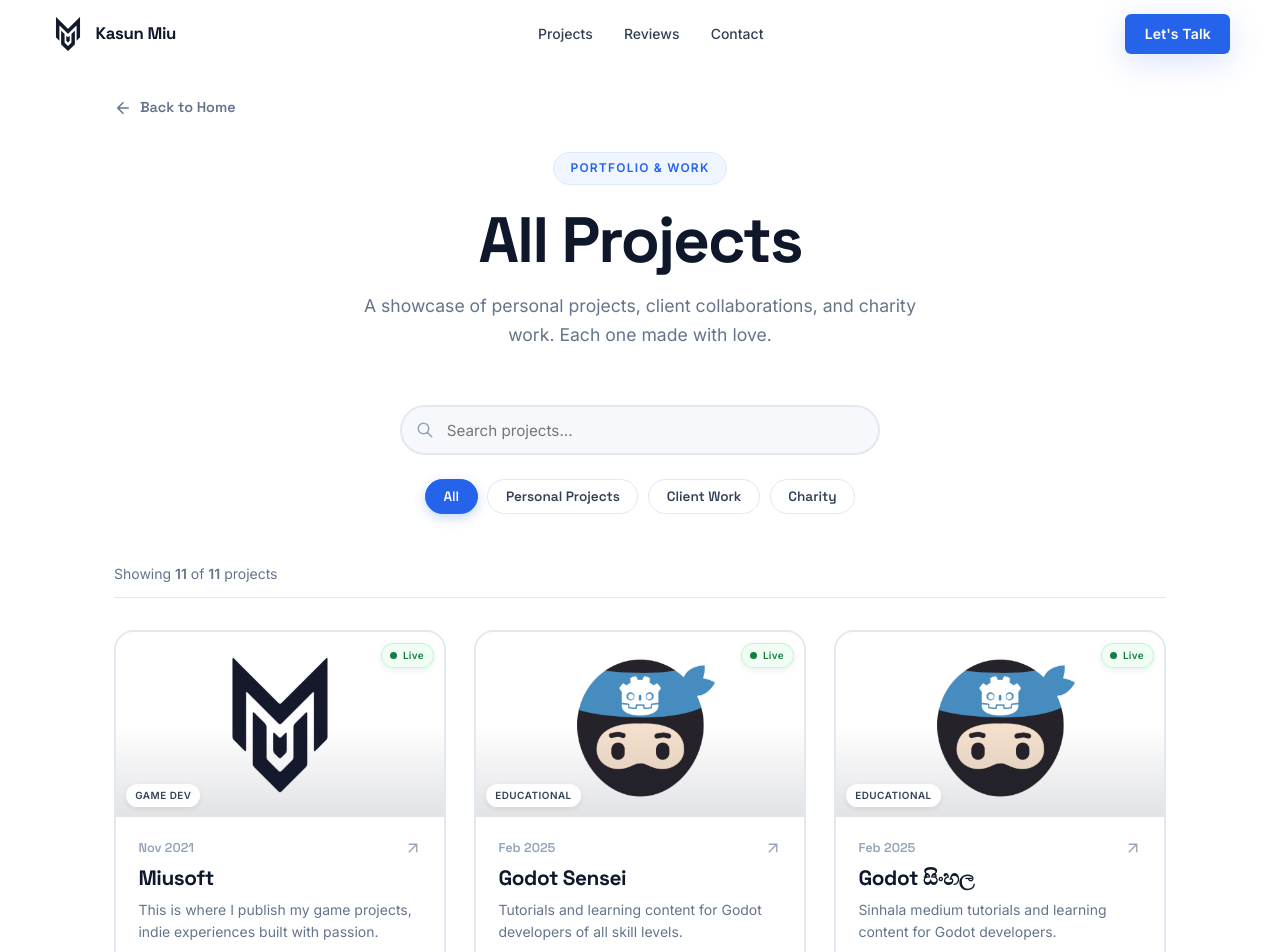
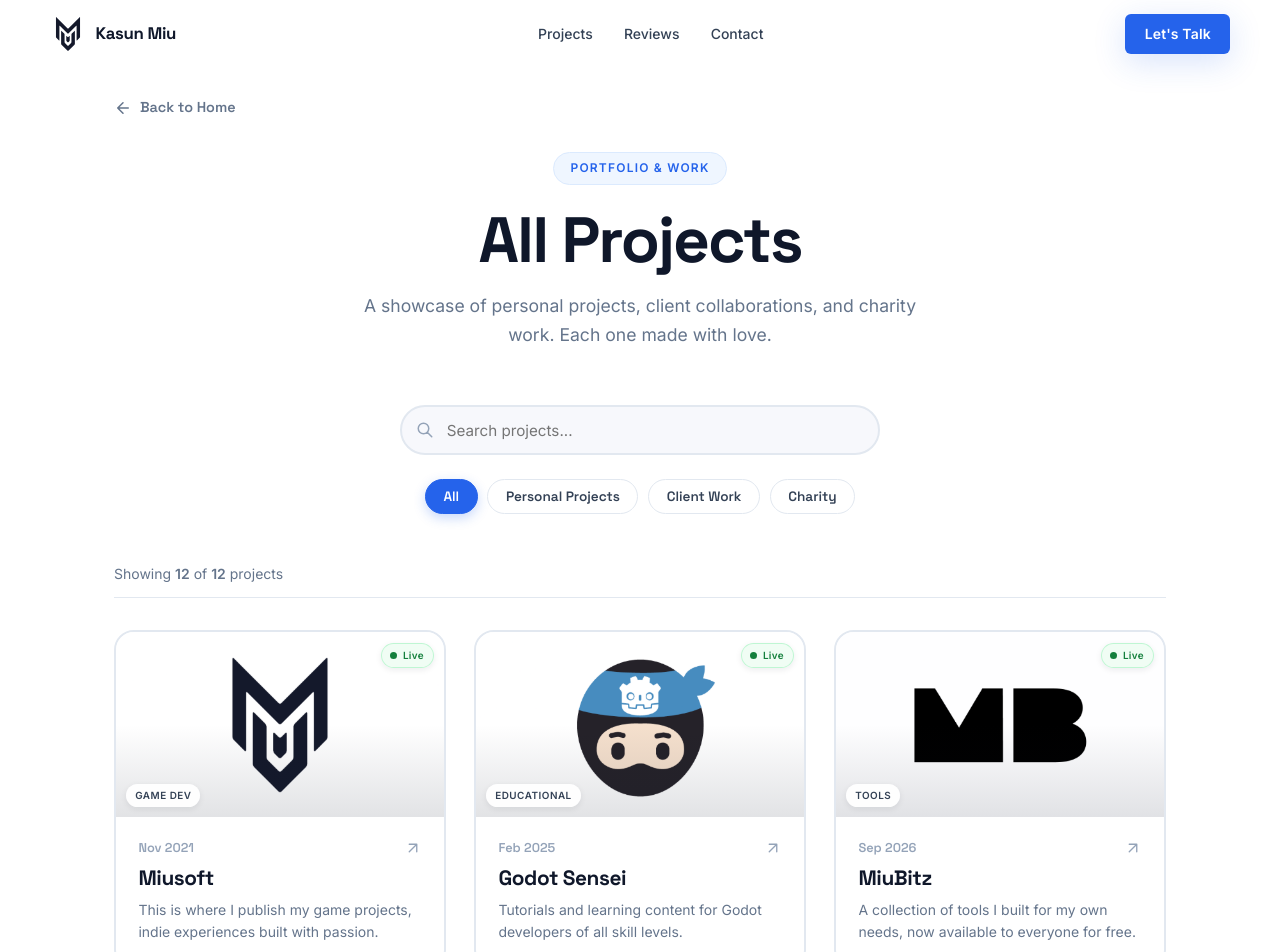
Before and after one commit to kasunmiu/kasunmiu.github.io, a Next.js app: page /projects in a window 1280 px wide. Shown: the top 952 px of the page. Built offline with nearby package versions, Linux system fonts and the light colour scheme.

Commit message:
project update

```diff
--- a/src/data/projects.js
+++ b/src/data/projects.js
@@ -1,136 +1,148 @@
 export const PROJECTS = [
-    {
-    id: 11,
-    title: 'Notes',
-    category: 'Web',
-    projectType: 'Charity',
-    status: 'Live',
-    description: 'Software Engineering notes in සිංහල',
-    href: 'https://themiu.github.io/Notes',
-    image: '/images/notes.png',
-    date: '2023-06-18',
-    featured: false,
+  {
+    "id": 12,
+    "title": "MiuBitz",
+    "category": "Tools",
+    "projectType": "Personal Projects",
+    "status": "Live",
+    "href": "https://miubitz.github.io",
+    "image": "/images/miubitz.png",
+    "date": "2026-09-20",
+    "description": "A collection of tools I built for my own needs, now available to everyone for free.",
+    "featured": true
   },
   {
-    id: 10,
-    title: 'USK Galle Website',
-    category: 'Web',
-    projectType: 'Charity',
-    status: 'Live',
-    description: 'Website made for Urban Skechers Galle.',
-    href: 'https://uskgalle.github.io/',
-    image: '/images/uskgalle.png',
-    date: '2026-05-05',
-    featured: false,
+    "id": 11,
+    "title": "Notes",
+    "category": "Web",
+    "projectType": "Charity",
+    "status": "Live",
+    "description": "Software Engineering notes in සිංහල",
+    "href": "https://themiu.github.io/Notes",
+    "image": "/images/notes.png",
+    "date": "2023-06-18",
+    "featured": false
   },
   {
-    id: 9,
-    title: 'The Retake of Purr City',
-    category: 'Services',
-    projectType: 'Client Work',
-    status: 'Live',
-    description: 'Adventure platformer, with a social justice, historical and eco-friendly angle.',
-    href: 'https://www.kickstarter.com/projects/theretakeofpurrcity/the-retake-of-purr-city',
-    image: '/images/purrcity.png',
-    date: '2023-02-13',
-    featured: false,
+    "id": 10,
+    "title": "USK Galle Website",
+    "category": "Web",
+    "projectType": "Charity",
+    "status": "Live",
+    "description": "Website made for Urban Skechers Galle.",
+    "href": "https://uskgalle.github.io/",
+    "image": "/images/uskgalle.png",
+    "date": "2026-05-05",
+    "featured": false
   },
   {
-    id: 8,
-    title: 'FeatherFly',
-    category: 'Services',
-    projectType: 'Client Work',
-    status: 'Working',
-    description: 'Flappy bird style game with fun gameplay and educational discovery.',
-    href: 'https://miusoftgames.github.io/FeatherFly',
-    image: '/images/featherfly.png',
-    date: '2026-04-05',
-    featured: false,
+    "id": 9,
+    "title": "The Retake of Purr City",
+    "category": "Services",
+    "projectType": "Client Work",
+    "status": "Live",
+    "description": "Adventure platformer, with a social justice, historical and eco-friendly angle.",
+    "href": "https://www.kickstarter.com/projects/theretakeofpurrcity/the-retake-of-purr-city",
+    "image": "/images/purrcity.png",
+    "date": "2023-02-13",
+    "featured": false
   },
   {
-    id: 7,
-    title: 'Miu Craft',
-    category: 'Art',
-    projectType: 'Personal Projects',
-    status: 'Inactive',
-    description: 'Older artworks and creative projects (currently inactive).',
-    href: 'https://www.youtube.com/@miucraft7559',
-    image: '/images/miucraft.png',
-    date: '2021-04-15',
-    featured: false,
+    "id": 8,
+    "title": "FeatherFly",
+    "category": "Services",
+    "projectType": "Client Work",
+    "status": "Working",
+    "description": "Flappy bird style game with fun gameplay and educational discovery.",
+    "href": "https://miusoftgames.github.io/FeatherFly",
+    "image": "/images/featherfly.png",
+    "date": "2026-04-05",
+    "featured": false
   },
   {
-    id: 6,
-    title: 'Graphic Miu',
-    category: 'Services',
-    projectType: 'Personal Projects',
-    status: 'Inactive',
-    description: 'Freelancer client design portfolio (currently inactive).',
-    href: 'https://www.freelancer.com/u/graphicmiu',
-    image: '/images/graphicmiu.png',
-    date: '2021-08-29',
-    featured: false,
+    "id": 7,
+    "title": "Miu Craft",
+    "category": "Art",
+    "projectType": "Personal Projects",
+    "status": "Inactive",
+    "description": "Older artworks and creative projects (currently inactive).",
+    "href": "https://www.youtube.com/@miucraft7559",
+    "image": "/images/miucraft.png",
+    "date": "2021-04-15",
+    "featured": false
   },
   {
-    id: 5,
-    title: 'Yoo Game Art',
-    category: 'Services',
-    projectType: 'Personal Projects',
-    status: 'Working',
-    description: 'Game art resources and assets for game developers (under construction).',
-    href: 'https://yoogameart.github.io/',
-    image: '/images/yoogameart.png',
-    date: '2025-02-10',
-    featured: false,
+    "id": 6,
+    "title": "Graphic Miu",
+    "category": "Services",
+    "projectType": "Personal Projects",
+    "status": "Inactive",
+    "description": "Freelancer client design portfolio (currently inactive).",
+    "href": "https://www.freelancer.com/u/graphicmiu",
+    "image": "/images/graphicmiu.png",
+    "date": "2021-08-29",
+    "featured": false
   },
   {
-    id: 4,
-    title: 'Miu Plays',
-    category: 'Gaming',
-    projectType: 'Personal Projects',
-    status: 'Live',
-    description: 'Gameplay reviews and support for indie developers.',
-    href: 'https://miuplays.github.io',
-    image: '/images/miuplays.png',
-    date: '2026-02-28',
-    featured: false,
+    "id": 5,
+    "title": "Yoo Game Art",
+    "category": "Services",
+    "projectType": "Personal Projects",
+    "status": "Working",
+    "description": "Game art resources and assets for game developers (under construction).",
+    "href": "https://yoogameart.github.io/",
+    "image": "/images/yoogameart.png",
+    "date": "2025-02-10",
+    "featured": false
   },
   {
-    id: 3,
-    title: 'Godot සිංහල',
-    category: 'Educational',
-    projectType: 'Personal Projects',
-    status: 'Live',
-    description: 'Sinhala medium tutorials and learning content for Godot developers.',
-    href: 'https://godotsinhala.github.io/',
-    image: '/images/godotsensei.png',
-    date: '2025-02-04',
-    featured: true,
+    "id": 4,
+    "title": "Miu Plays",
+    "category": "Gaming",
+    "projectType": "Personal Projects",
+    "status": "Live",
+    "description": "Gameplay reviews and support for indie developers.",
+    "href": "https://miuplays.github.io",
+    "image": "/images/miuplays.png",
+    "date": "2026-02-28",
+    "featured": false
   },
   {
-    id: 2,
-    title: 'Godot Sensei',
-    category: 'Educational',
-    projectType: 'Personal Projects',
-    status: 'Live',
-    description: 'Tutorials and learning content for Godot developers of all skill levels.',
-    href: 'https://godotsensei.github.io/',
-    image: '/images/godotsensei.png',
-    date: '2025-02-04',
-    featured: true,
+    "id": 3,
+    "title": "Godot සිංහල",
+    "category": "Educational",
+    "projectType": "Personal Projects",
+    "status": "Live",
+    "description": "Sinhala medium tutorials and learning content for Godot developers.",
+    "href": "https://godotsinhala.github.io/",
+    "image": "/images/godotsensei.png",
+    "date": "2025-02-04",
+    "featured": false
   },
   {
-    id: 1,
-    title: 'Miusoft',
-    category: 'Game Dev',
-    projectType: 'Personal Projects',
-    status: 'Live',
-    description: 'This is where I publish my game projects, indie experiences built with passion.',
-    href: 'https://miusoftgames.github.io/',
-    image: '/images/miusoft.png',
-    date: '2021-11-07',
-    featured: true,
+    "id": 2,
+    "title": "Godot Sensei",
+    "category": "Educational",
+    "projectType": "Personal Projects",
+    "status": "Live",
+    "description": "Tutorials and learning content for Godot developers of all skill levels.",
+    "href": "https://godotsensei.github.io/",
+    "image": "/images/godotsensei.png",
+    "date": "2025-02-04",
+    "featured": true
   },
+  {
+    "id": 1,
+    "title": "Miusoft",
+    "category": "Game Dev",
+    "projectType": "Personal Projects",
+    "status": "Live",
+    "description": "This is where I publish my game projects, indie experiences built with passion.",
+    "href": "https://miusoftgames.github.io/",
+    "image": "/images/miusoft.png",
+    "date": "2021-11-07",
+    "featured": true
+  }
 ];
 
 /**
```
Also changed, not shown: public/images/miubitz.png (added).
